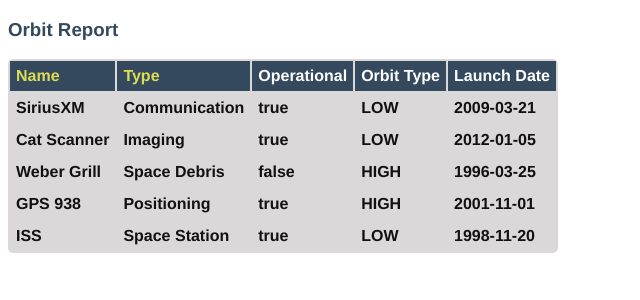
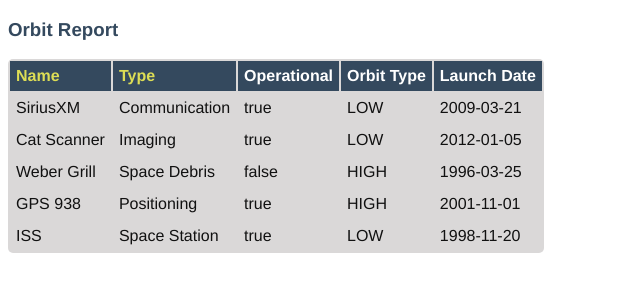
Before and after one commit to KathBuch/orbit-report, an Angular app: page / in a window 1280 px wide. Shown: the top 300 px of the page, without its empty margins (0-640 px from the left). Built offline with nearby package versions, Linux system fonts and the light colour scheme.

Commit message:
Fixed text issue

```diff
--- a/src/app/orbit-list/orbit-list.component.html
+++ b/src/app/orbit-list/orbit-list.component.html
@@ -10,11 +10,11 @@
     </tr>
 
     <tr *ngFor="let planet of satellites">
-        <th>{{planet.name}}</th>
-        <th>{{planet.type}}</th>
-        <th>{{planet.operational}}</th>
-        <th>{{planet.orbitType}}</th>
-        <th>{{planet.launchDate}}</th>
+        <td>{{planet.name}}</td>
+        <td>{{planet.type}}</td>
+        <td>{{planet.operational}}</td>
+        <td>{{planet.orbitType}}</td>
+        <td>{{planet.launchDate}}</td>
     </tr>
 
 
```
